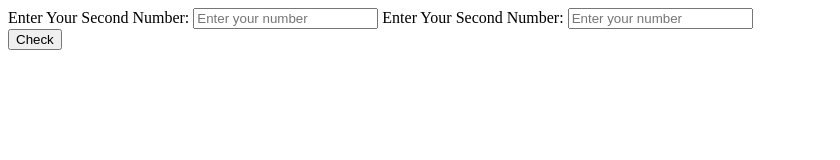
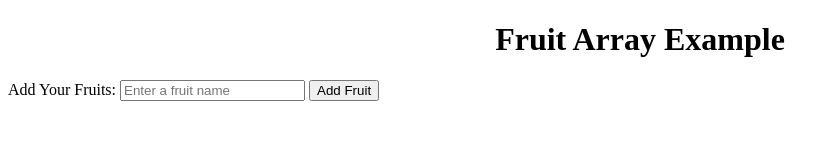
Before and after one commit to vinuwa98/Tutor, a plain HTML site: page js1/array.html in a window 1280 px wide. Shown: the whole page, without its empty margins (0-840 px from the left). Drawn offline with Linux system fonts and the light colour scheme.

Commit message:
Update array.html

```diff
--- a/js1/array.html
+++ b/js1/array.html
@@ -3,33 +3,30 @@
 <head>
     <meta charset="UTF-8">
     <meta name="viewport" content="width=device-width, initial-scale=1.0">
-    <title>Even Odd Cheker</title>
+    <title>Fruit Array</title>
 </head>
 <body>
+    <h1 style="text-align: center;"> Fruit Array Example </h1>
 
-    <label>Enter Your Second Number: </label>
-    <input type="number" id="firstNumber" placeholder="Enter your number" required>
-    <label>Enter Your Second Number: </label>
-    <input type="number" id="secondNumber" placeholder="Enter your number" required>
+    <label>Add Your Fruits: </label>
+    <input type="text" id="fruitInput" placeholder="Enter a fruit name" required>
+
+    <button onclick="addFBtn()" >Add Fruit</button>
+
+    <div id="fruitList"></div>
     <br>
-    <button id="btn" onclick="checkNum()">Check</button>
-    <br>
-    <div id="result"></div>
     <script>
-        function checkNum(){
 
-            let fnumber = document.getElementById("firstNumber").value;
-            let snumber = document.getElementById("secondNumber").value;
+        let myArray = [];
 
-            if (fnumber === snumber) {
-                document.getElementById("result").innerHTML = "✅ Both numbers are equal.";
-            } else {
-                document.getElementById("result").innerHTML = "❌ Both numbers are not equal.";
-            }
+        let fInput = document.getElementById("fruitInput");
 
+        function addFBtn() {
+            let fruit = fInput.value;
+            myArray.push(fruit);
+            document.getElementById("fruitList").innerHTML = myArray.join("<br>");
         }
     </script>
 
-
 </body>
 </html>
```
